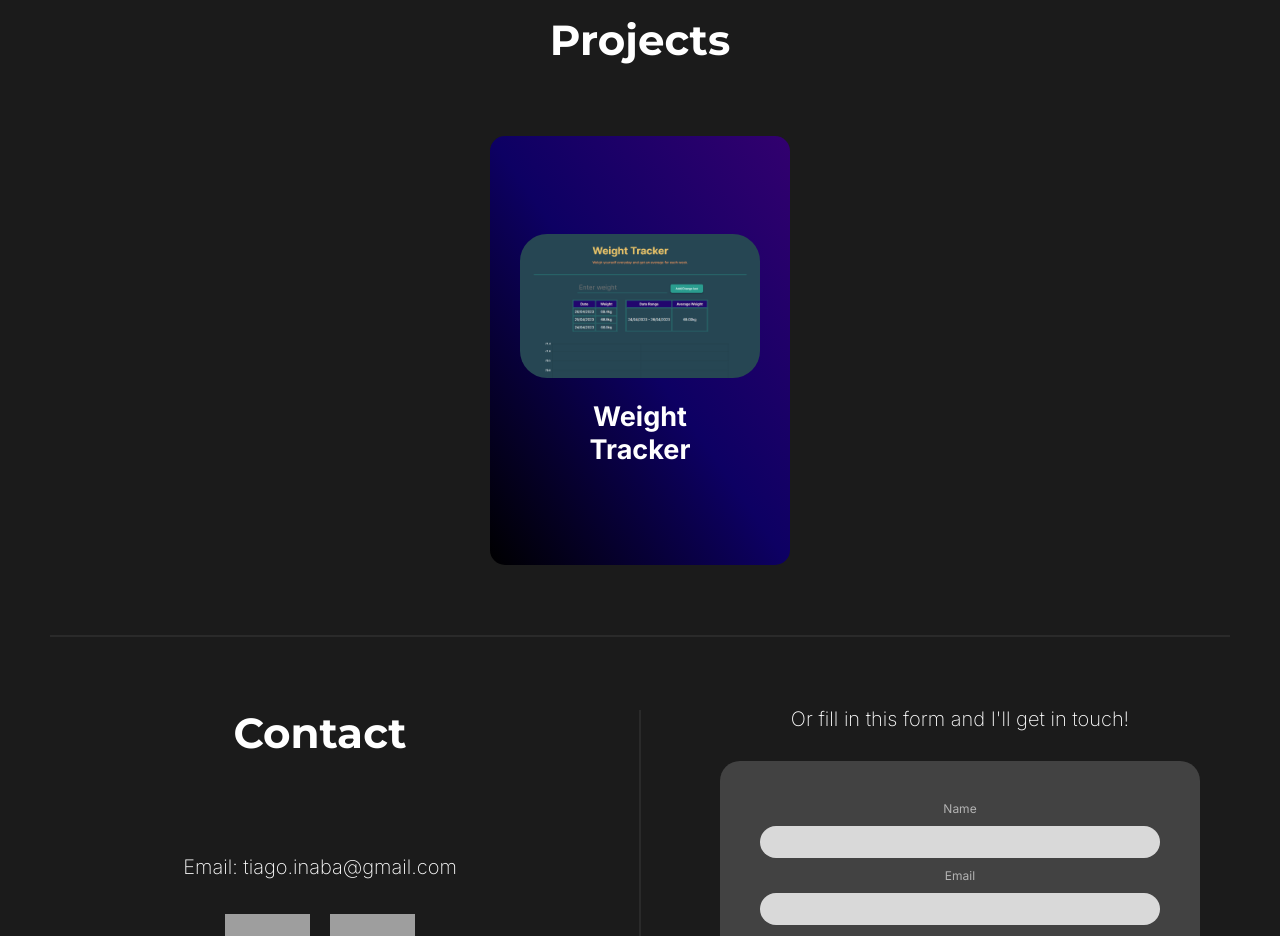
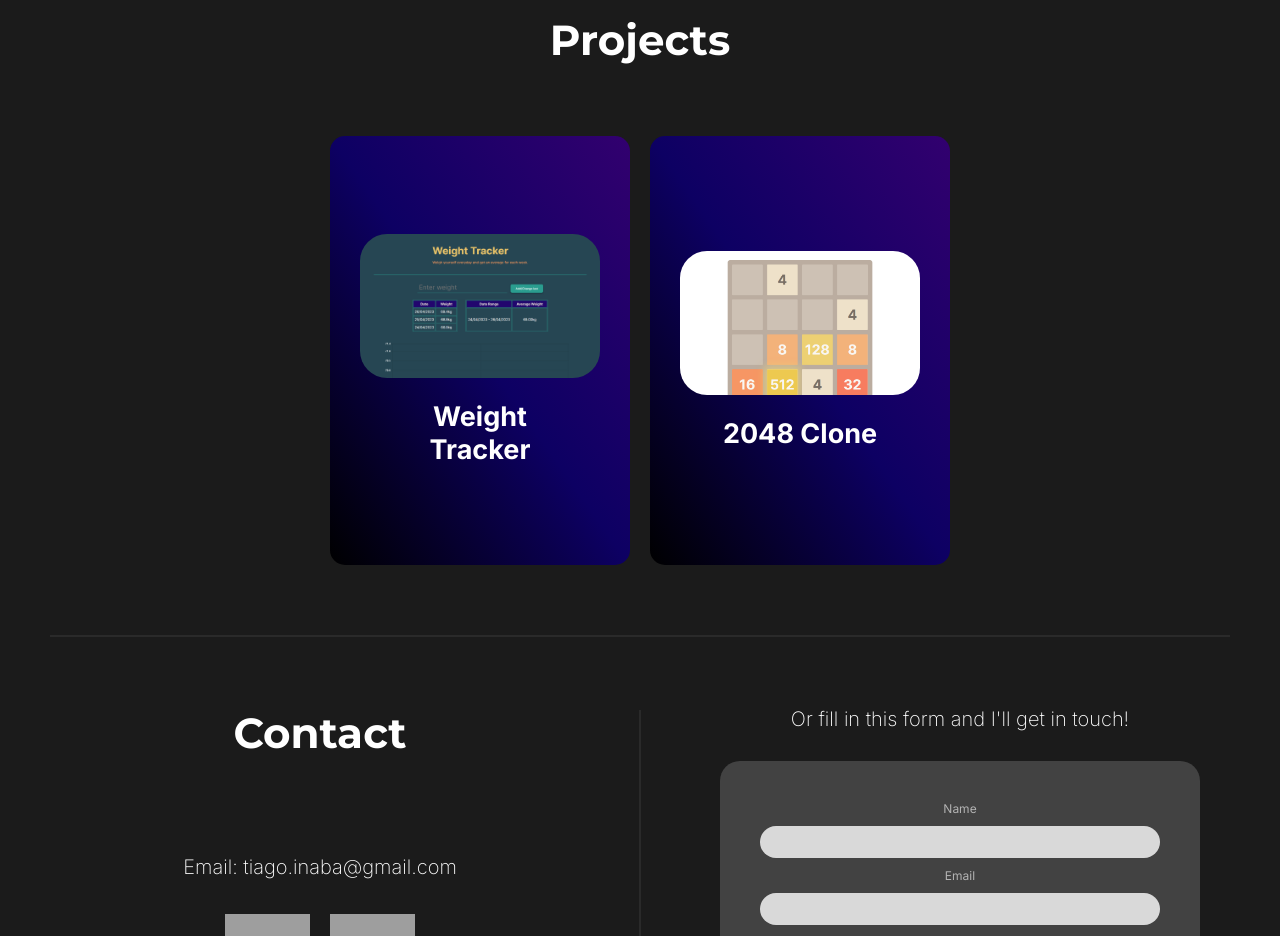
Before and after one commit to tiagoinaba/personal-website, a Next.js app: page / in a window 1280 px wide. Shown: the part 1740-2676 px from the top of the page. Built offline with nearby package versions, Linux system fonts and the light colour scheme; grey boxes are pictures that could not be loaded.

Commit message:
added 2048 clone to projects

```diff
--- a/src/app/components/Projects.js
+++ b/src/app/components/Projects.js
@@ -12,6 +12,7 @@ export default function Projects() {
             <Topic>Projects</Topic>
             <div className="projects__container">
                 <Project project={projectData.weightTracker} />
+                <Project project={projectData['2048Clone']} />
             </div>
             <hr />
         </section>
--- a/src/app/projectData.js
+++ b/src/app/projectData.js
@@ -1,4 +1,5 @@
 import weightTrackerImg from '../assets/img/weight-tracker.png'
+import twentyFortyEightCloneImg from '../assets/img/2048-clone.png'
 
 const projectData = {
     weightTracker: {
@@ -7,6 +8,13 @@ const projectData = {
         link: "https://helpful-pavlova-8e2700.netlify.app",
         description: "I recently got really into fitness and started to track my weight on my notes app. At the end of every week I would sum up all my weigh-ins and get an average for the week, that way I could get a better view of whether I was gaining or losing weight. I made this app to spare me the pain of having to do all that and added a graph using Chart.js.",
         id: 0
+    },
+    '2048Clone': {
+        img: twentyFortyEightCloneImg,
+        name: '2048 Clone',
+        link: 'https://2048-clone-henna.vercel.app',
+        description: "Ever since it got released back in 2014, I've wanted to try my hand at making a clone of this game. Finally, I did it and it was a lot harder than I imagined. Especially because I'd never used TailwindCSS before, but it was a good learning experience.",
+        id: 1
     }
 }
 
```
Also changed, not shown: src/assets/img/2048-clone.png (added).
